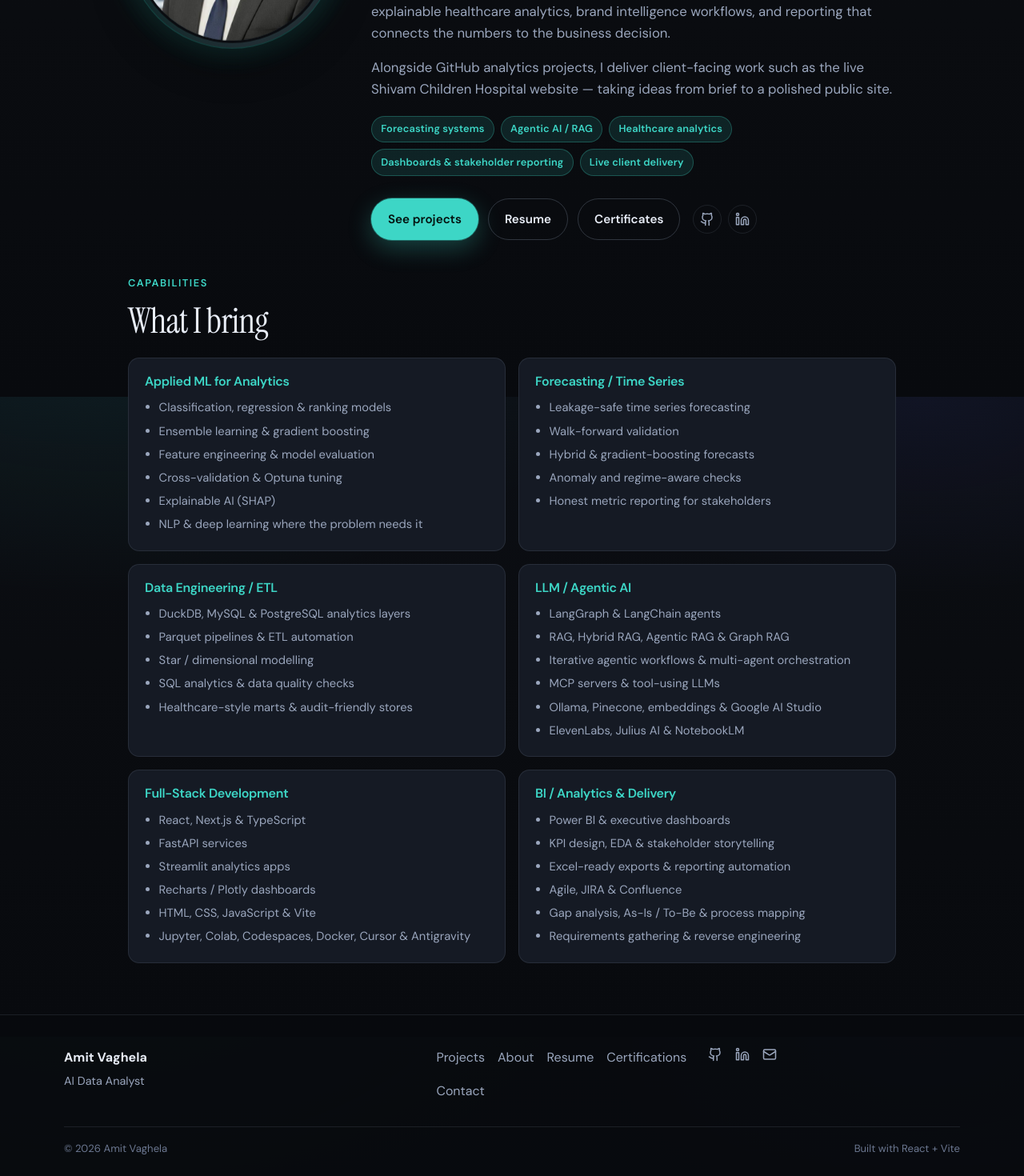
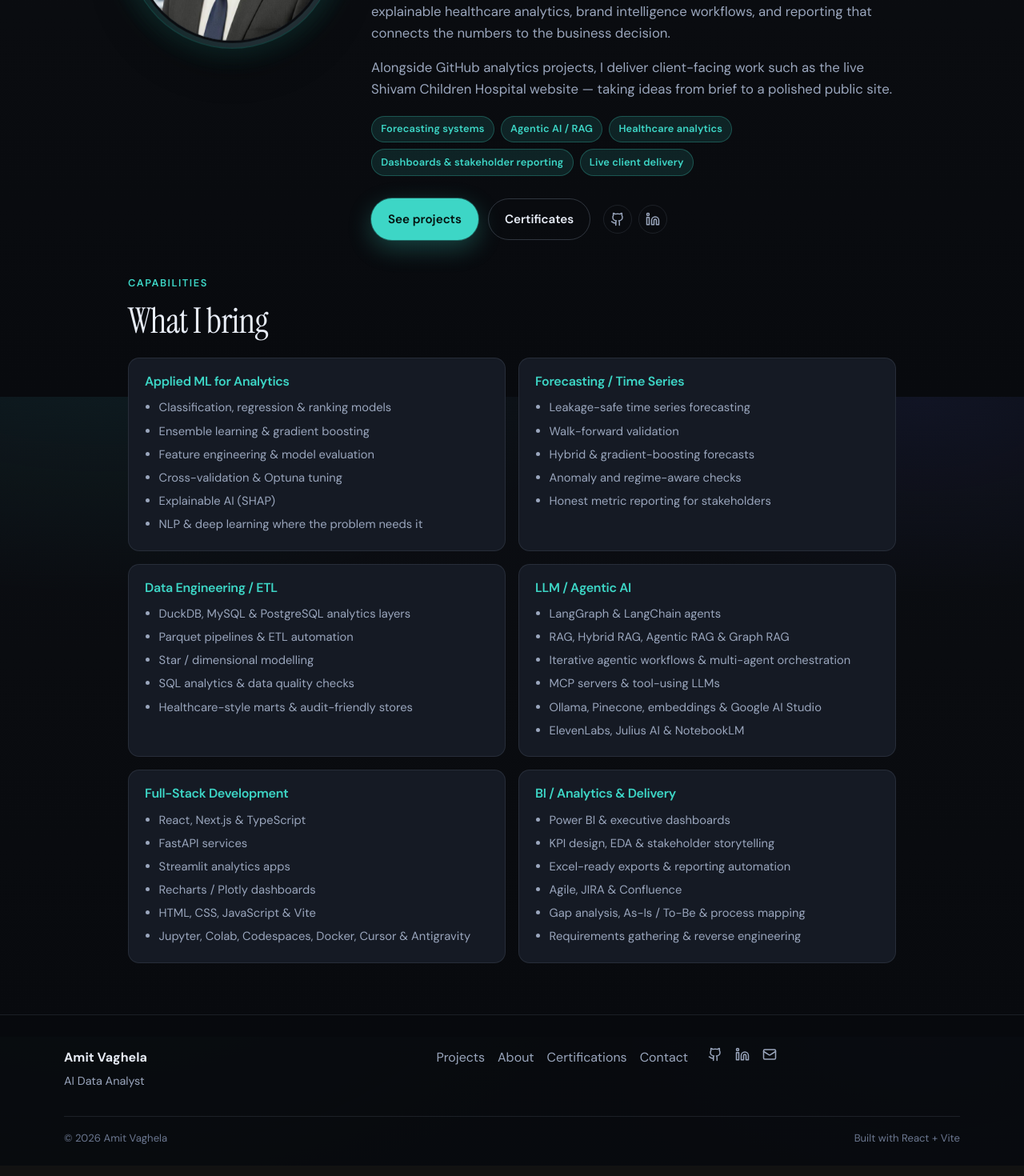
Before and after one commit to amitvaghela19/amitvaghela19.github.io, a React (Vite) app: page /about in a window 1280 px wide. Shown: the part 304-1774 px from the top of the page at 80% size. Built offline with nearby package versions, Linux system fonts and the light colour scheme.

Commit message:
new init

```diff
--- a/src/components/layout/Footer.tsx
+++ b/src/components/layout/Footer.tsx
@@ -15,7 +15,6 @@ export function Footer() {
         <div className={styles.links}>
           <Link to="/projects">Projects</Link>
           <Link to="/about">About</Link>
-          <Link to="/resume">Resume</Link>
           <Link to="/certifications">Certifications</Link>
           <Link to="/contact">Contact</Link>
         </div>
--- a/src/components/layout/Navbar.tsx
+++ b/src/components/layout/Navbar.tsx
@@ -7,7 +7,6 @@ const links = [
   { to: '/', label: 'Home', end: true },
   { to: '/projects', label: 'Projects' },
   { to: '/about', label: 'About' },
-  { to: '/resume', label: 'Resume' },
   { to: '/certifications', label: 'Certifications' },
   { to: '/contact', label: 'Contact' },
 ]
--- a/src/pages/About.tsx
+++ b/src/pages/About.tsx
@@ -147,9 +147,6 @@ export function About() {
               <Link to="/projects" className="btn btn-primary">
                 See projects
               </Link>
-              <Link to="/resume" className="btn btn-ghost">
-                Resume
-              </Link>
               <Link to="/certifications" className="btn btn-ghost">
                 Certificates
               </Link>
```
